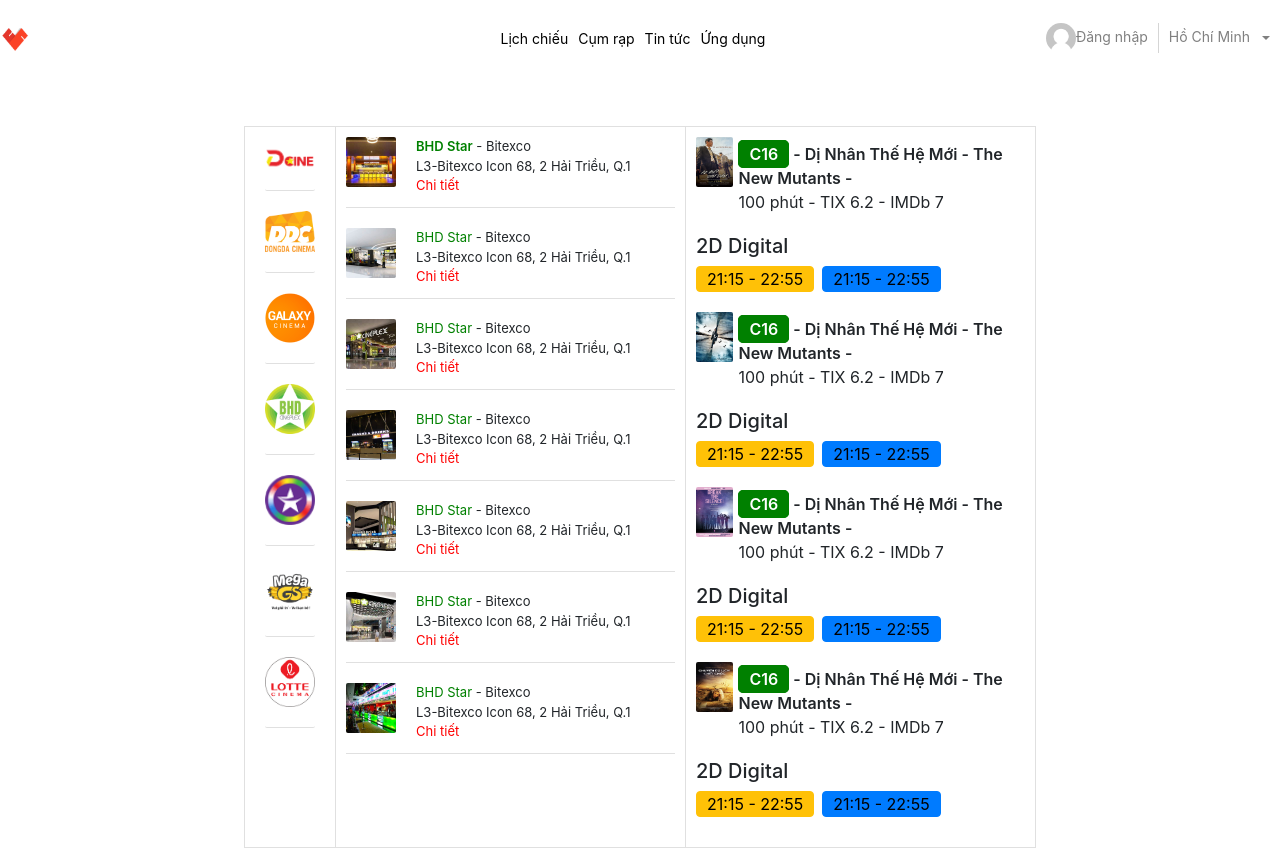
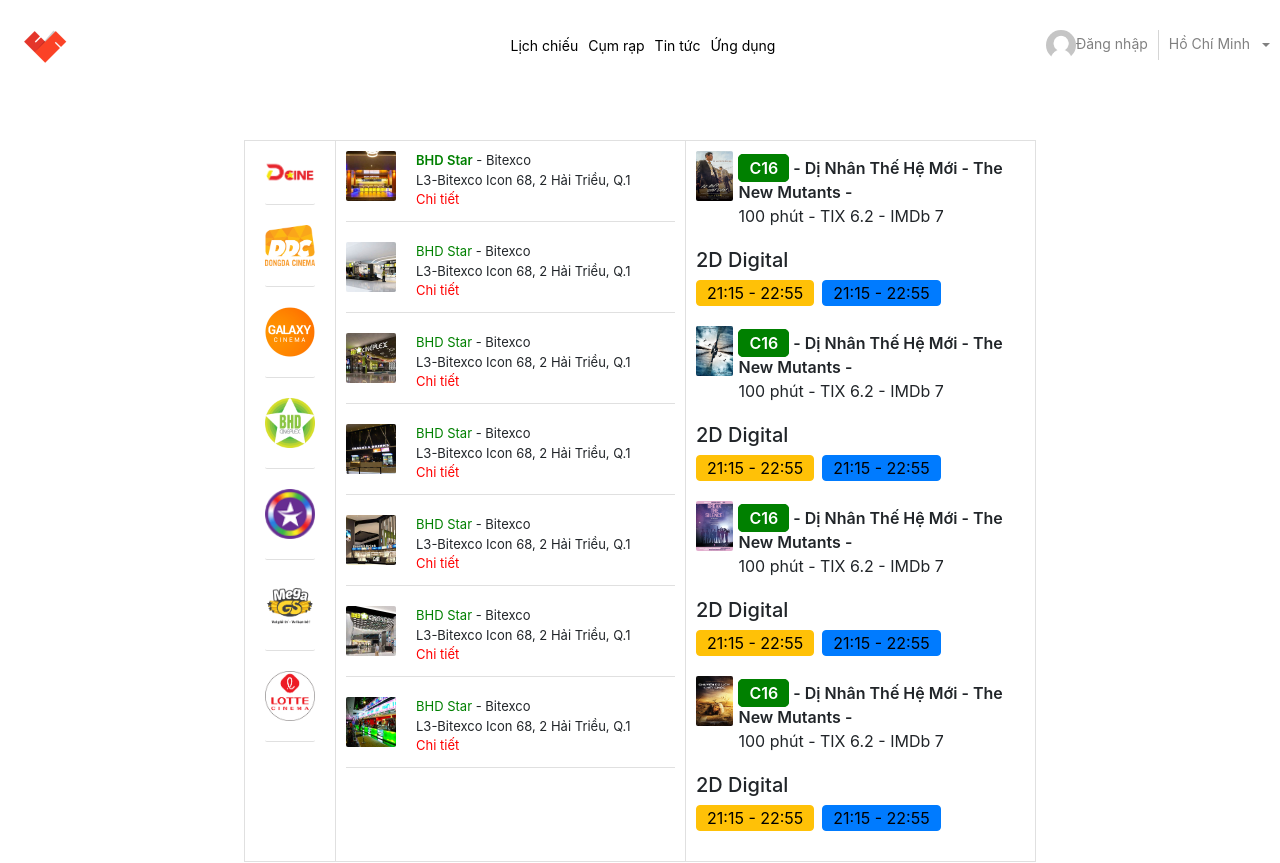
Before and after one commit to ChungHau/TixReactjs, a React (Create React App) app: page / in a window 1280 px wide. Shown: the top 863 px of the page. Built offline with nearby package versions, Linux system fonts and the light colour scheme.

Commit message:
Add Reducer

```diff
--- a/src/containers/Home/components/Header/header.scss
+++ b/src/containers/Home/components/Header/header.scss
@@ -4,7 +4,8 @@
   justify-content: space-between;
   padding: 20px 0px;
   img {
-        width: 30px;
+    width: 50px;
+    margin-left: 20px;
   }
   .infomation {
     display: flex;
@@ -32,7 +33,7 @@
     display: flex;
     align-items: center;
     justify-content: center;
-        .login-content{
+    .login-content {
       border-right: 1px solid rgba(128, 128, 128, 0.335);
       margin-right: 10px;
       padding-right: 10px;
--- a/src/containers/Home/components/MovieListAPI/modules/action.js
+++ b/src/containers/Home/components/MovieListAPI/modules/action.js
@@ -6,7 +6,7 @@
   return (dispatch) => {
     dispatch(actionFetchMovieListRequest());
     Axios({
-      url: `https://elearning0706.cybersoft.edu.vn/api/QuanLyKhoaHoc/LayDanhSachKhoaHoc?MaNhom=GP01`,
+      url: `https://movie0706.cybersoft.edu.vn/api/QuanLyPhim/LayDanhSachPhim?maNhom=GP01`,
       method: "GET",
     })
       .then((result) => {
--- a/src/index.js
+++ b/src/index.js
@@ -4,10 +4,22 @@
 import App from './App';
 import reportWebVitals from './reportWebVitals';
 
+import { createStore, applyMiddleware, compose } from "redux";
+import { Provider } from "react-redux";
+import thunk from "redux-thunk";
+import rootReducer from "./reducers";
+
+const enhance = compose(
+  applyMiddleware(thunk),
+  window.__REDUX_DEVTOOLS_EXTENSION__ && window.__REDUX_DEVTOOLS_EXTENSION__()
+);
+
+const store = createStore(rootReducer, enhance);
+
 ReactDOM.render(
-  <React.StrictMode>
+  <Provider store={store}>
     <App />
-  </React.StrictMode>,
+  </Provider>,
   document.getElementById('root')
 );
 
--- /dev/null
+++ b/src/reducers/index.js
@@ -0,0 +1,8 @@
+import { combineReducers } from "redux";
+import movieListReducer from "../containers/Home/components/MovieListAPI/modules/reducer";
+
+const rootReducer = combineReducers({
+    movieListReducer,
+})
+
+export default rootReducer
```
Lines whose indentation alone changed are shown as unchanged.
